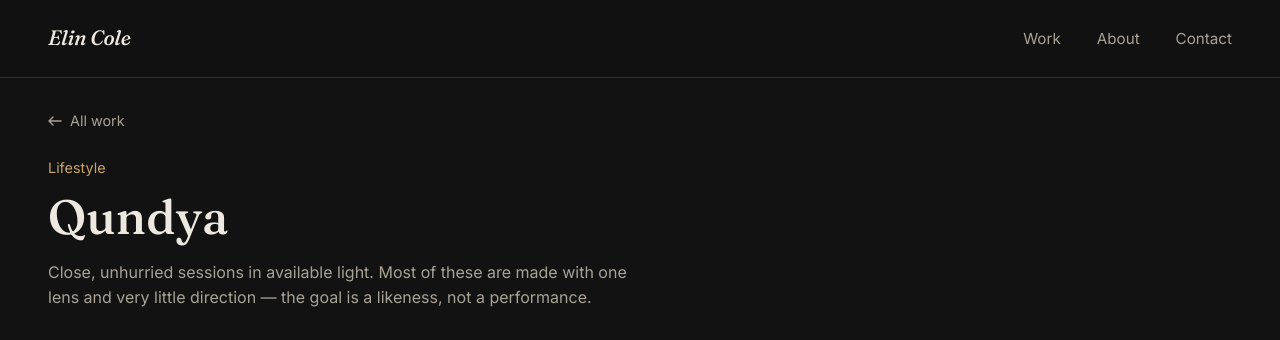
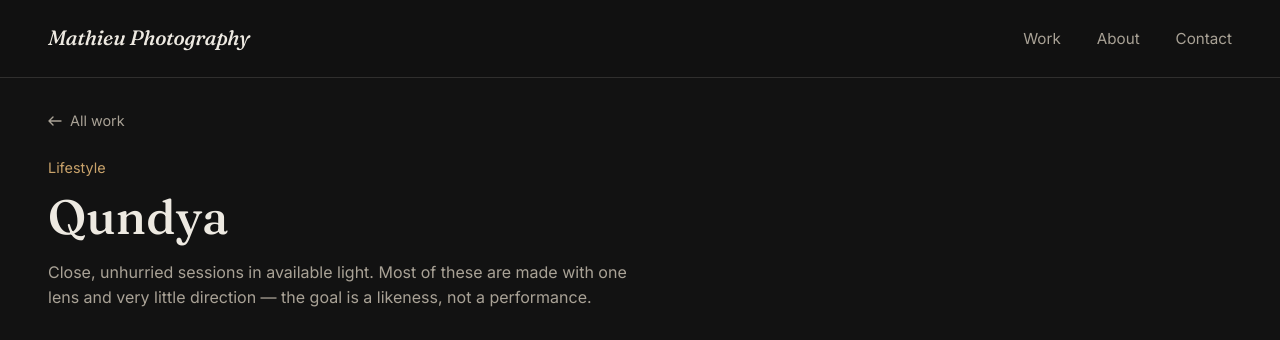
Before and after one commit to matgiverdu81/portfolio, a plain HTML site: page gallery.html in a window 1280 px wide. Shown: the top 340 px of the page. Drawn offline with Linux system fonts and the light colour scheme.

Commit message:
Update gallery.html

```diff
--- a/gallery.html
+++ b/gallery.html
@@ -15,7 +15,7 @@
 <body>
 
   <header class="site-header">
-    <a class="wordmark" href="index.html">Elin&nbsp;Cole</a>
+    <a class="wordmark" href="index.html">Mathieu&nbsp;Photography</a>
     <nav class="site-nav">
       <a href="index.html#work">Work</a>
       <a href="index.html#about">About</a>
```
